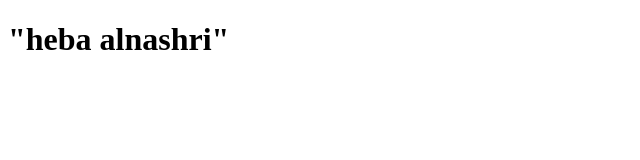
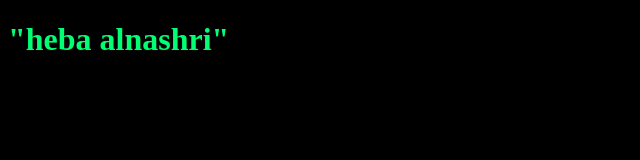
Before and after one commit to hebwy/myproject2, a plain HTML site: page index.html in a window 1280 px wide. Shown: the whole page, without its empty margins (0-640 px from the left). Drawn offline with Linux system fonts and the light colour scheme.

Commit message:
changing style for the title

```diff
--- a/index.html
+++ b/index.html
@@ -4,6 +4,7 @@
   <meta charset="UTF-8">
   <meta name="viewport" content="width=device-width, initial-scale=1.0">
   <title>Document</title>
+  <link rel="stylesheet" href="style.css">
 </head>
 <body>
   <h1>
--- a/style.css
+++ b/style.css
@@ -1,5 +1,5 @@
 h1{
-  color: red;
+  color: rgb(0, 255, 115);
 }
 body{
   background-color: black;
```
